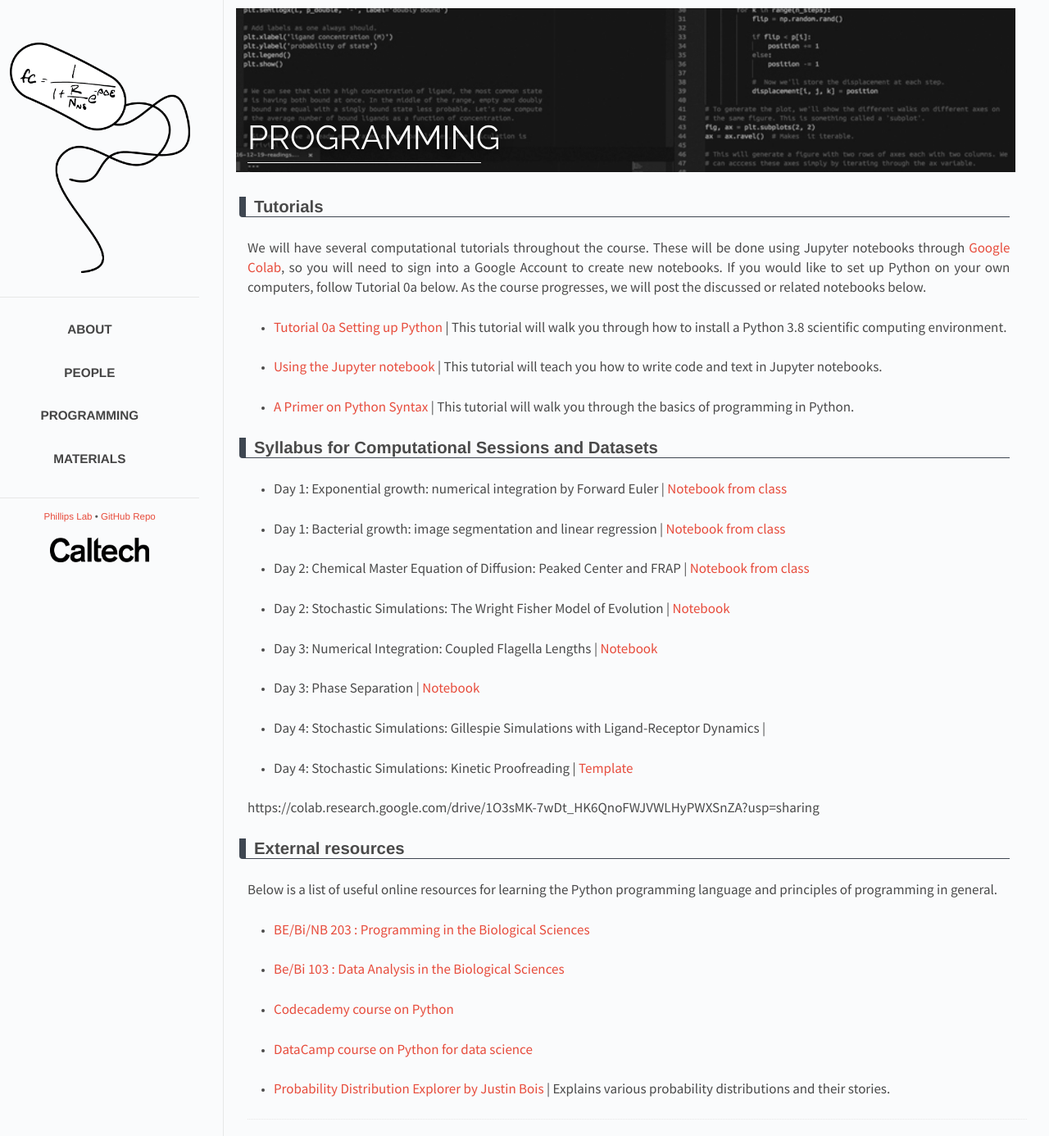
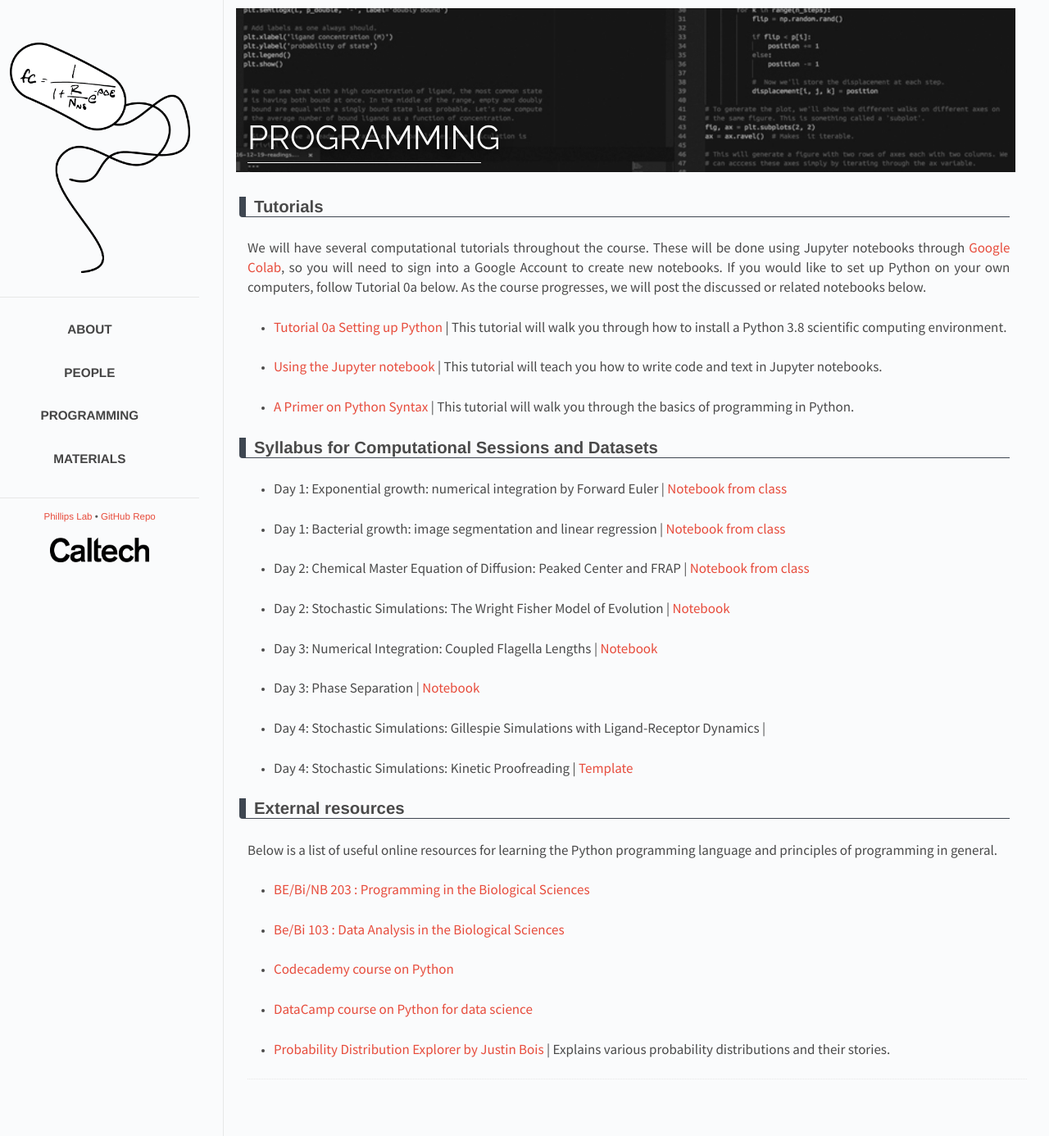
Before and after one commit to RPGroup-PBoC/pboc22_dresden, a Jekyll site: the page built from _posts/2022-01-29-code.md, in a window 1280 px wide. Shown: the whole page at 82% size. Built offline with Jekyll 4.4.1, drawn with Linux system fonts in a browser that asks for light colours; some of the changed lines change nothing that is shown.

```diff
--- a/_posts/2022-01-29-code.md
+++ b/_posts/2022-01-29-code.md
@@ -55,7 +55,7 @@
 
 * <span style="font-size: 17px">Day 4: Stochastic Simulations: Kinetic Proofreading \|</span> <a href="https://colab.research.google.com/drive/1O3sMK-7wDt_HK6QnoFWJVWLHyPWXSnZA?usp=sharing" target="_blank" style="font-size: 17px">Template</a>
 
-https://colab.research.google.com/drive/1O3sMK-7wDt_HK6QnoFWJVWLHyPWXSnZA?usp=sharing
+
 
 
 ## External resources
```
